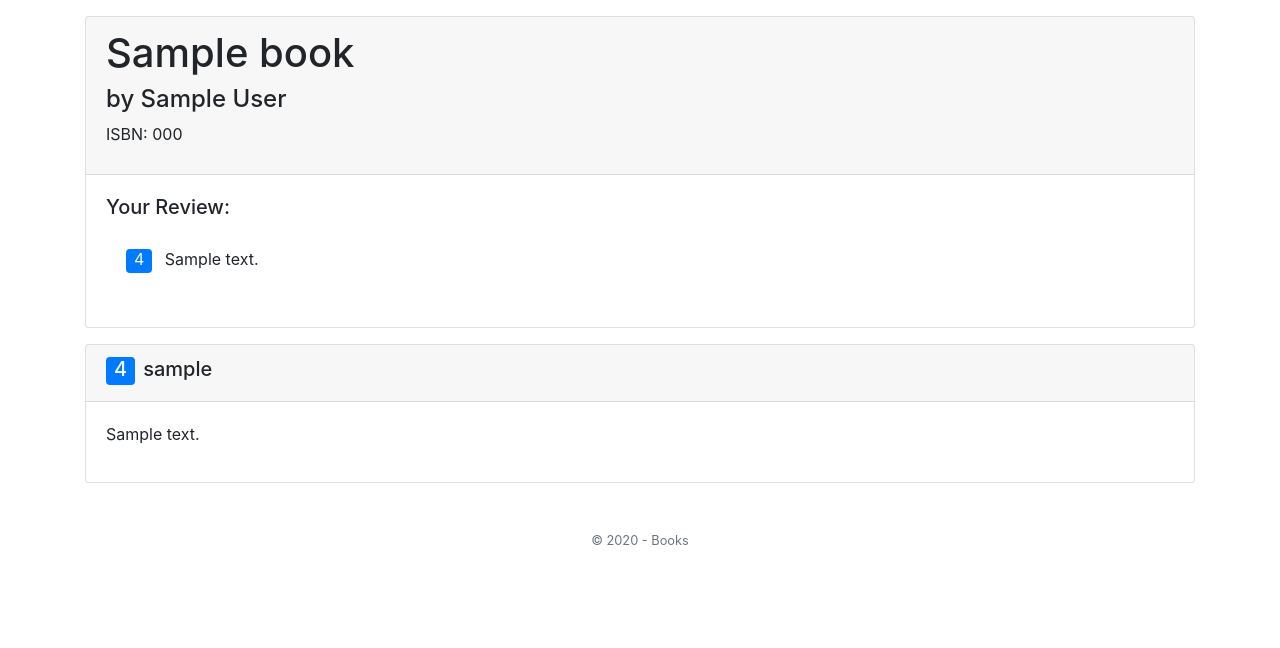
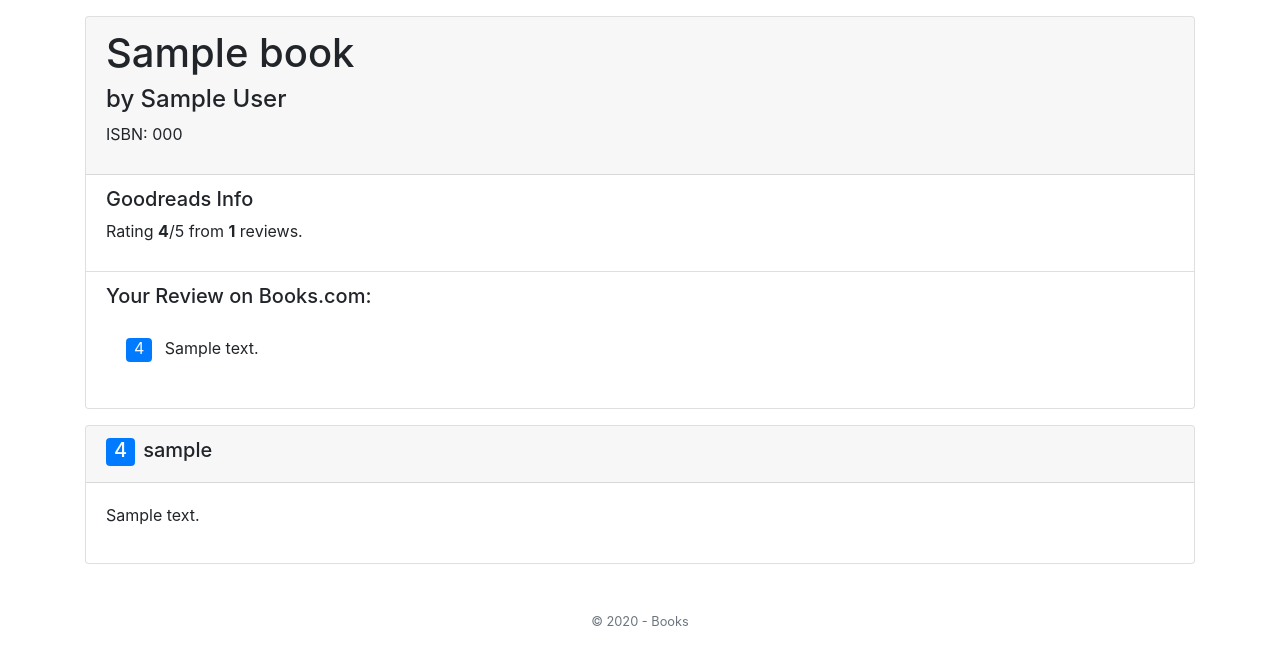
Before and after one commit to danlopes-arc/cs50-web-proj1-books, a Flask app: template templates/book.html in a window 1280 px wide. Shown: the part 56-704 px from the top of the page. Run offline with Flask 2, Linux system fonts and the light colour scheme; the visitor is signed in with stand-in values (Sample User, id 1); the template is opened without the code that fills it: most values are stand-ins (such as "Sample title", 1, 10 or a date in 2020); some libraries are stand-ins or nearby versions.

Commit message:
Finished implementing book page

```diff
--- a/app.py
+++ b/app.py
@@ -41,8 +41,6 @@ def login_required(f):
 
 @app.route("/", methods=["GET", "POST"])
 def index():
-    # res = requests.get("https://www.goodreads.com/book/review_counts.json", params={"key": GOODREADS_KEY, "isbns": "9781632168146"})
-
     books = db.execute("SELECT * FROM books;")
     term = request.form.get("term")
 
@@ -162,9 +160,12 @@ def book(isbn):
     """), {"isbn": isbn})
     reviews = query_to_dict_array(reviews_q)
 
+    res = requests.get("https://www.goodreads.com/book/review_counts.json", params={"key": GOODREADS_KEY, "isbns": isbn})
+
+    goodreads_info = res.json()["books"][0]
+
     if request.method == "GET":
-        print("REVIEW:", review)
-        return render_template("book.html", book=book, reviews=reviews, user_review=review)
+        return render_template("book.html", book=book, reviews=reviews, user_review=review, goodreads_info=goodreads_info)
 
     rev_text = request.form.get("text")
     rating = int(request.form.get("rating"))
@@ -177,7 +178,7 @@ def book(isbn):
         errors.append("You've already posted a review about this book")
 
     if errors:
-        return render_template("book.html", book=book, reviews=reviews, errors=errors, user_review=review)
+        return render_template("book.html", book=book, reviews=reviews, errors=errors, user_review=review, goodreads_info=goodreads_info)
 
     db.execute(text("""
     INSERT INTO reviews(user_id, book_id, rating, text)
--- a/templates/book.html
+++ b/templates/book.html
@@ -1,28 +1,63 @@
+{% extends "layout.html" %}
 
-{% extends "layout.html" %}
 {% block style %}{% endblock style %}
+
 {% block content %}
+
 {% if not book %}
+
   <div class="alert alert-danger text-center mt-3" role="alert">
     There's no such book
   </div>
+
 {% else %}
+
   <div class="card mt-3">
     <div class="card-header">
       <h1>{{ book["title"] }}</h1>
       <h4>by {{ book["author"] }}</h4>
       <p>ISBN: {{ book["isbn"] }}</p>
     </div>
-  <div class="card-body">
-    {% if session["user_id"]%}
+    <ul class="list-group list-group-flush">
+      <li class="list-group-item">
+        <h5>Goodreads Info</h5>
+
+        {% if not goodreads_info %}
+
+          <p>There's no info about this book on Goodreads</p>
+
+        {% else %}
+
+          <p>
+            Rating <strong>{{ goodreads_info["average_rating"] }}</strong>/5 from
+            <strong>{{ goodreads_info["work_ratings_count"] }}</strong> reviews.
+          </p>
+
+        {% endif %}
+
+      </li>
+      {% if session["user_id"] %}
+
+        <li class="list-group-item">
+
           {% if not user_review %}
+
             <form class="form" method="POST">
               <label for="review-text">Write a review</label>
-        <textarea name="text" class="form-control mb-3" id="review-text" rows="3"></textarea>
+              <textarea
+                name="text"
+                class="form-control mb-3"
+                id="review-text"
+                rows="3"
+              ></textarea>
               <div class="row">
                 <div class="col-md-2 col-sm-6">
                   <label for="review-rating">Rating</label>
-            <select name="rating" class="form-control mb-3 mw-50" id="review-rating">
+                  <select
+                    name="rating"
+                    class="form-control mb-3 mw-50"
+                    id="review-rating"
+                  >
                     <option>1</option>
                     <option>2</option>
                     <option>3</option>
@@ -33,23 +68,41 @@
               </div>
               <button type="submit" class="btn btn-primary">Submit</button>
             </form>
+
           {% else %}
-      <h5>Your Review:</h5>
+
+            <h5>Your Review on Books.com:</h5>
             <p class="card-body">
-        <span class="bg-primary text-light rounded px-2 pb-1 mr-2">{{ user_review["rating"] }}</span>
+              <span class="bg-primary text-light rounded px-2 pb-1 mr-2"
+                >{{ user_review["rating"] }}</span
+              >
               {{ user_review["text"] }}
             </p>
+
           {% endif %}
+
+        </li>
+
       {% endif %}
+
+    </ul>
   </div>
-</div>
+
   {% for review in reviews %}
+
     <div class="card mt-3">
       <div class="card-header">
-    <h5><span class="bg-primary text-light rounded px-2 pb-1 mr-2"> {{ review["rating"] }}</span>{{ review["nickname"] }}</h5>
+        <h5>
+          <span class="bg-primary text-light rounded px-2 pb-1 mr-2">
+            {{ review["rating"] }}</span
+          >{{ review["nickname"] }}
+        </h5>
       </div>
       <p class="card-body">{{ review["text"] }}</p>
     </div>
+
   {% endfor %}
+
 {% endif %}
+
 {% endblock content %}
```
Lines whose indentation alone changed are shown as unchanged.
